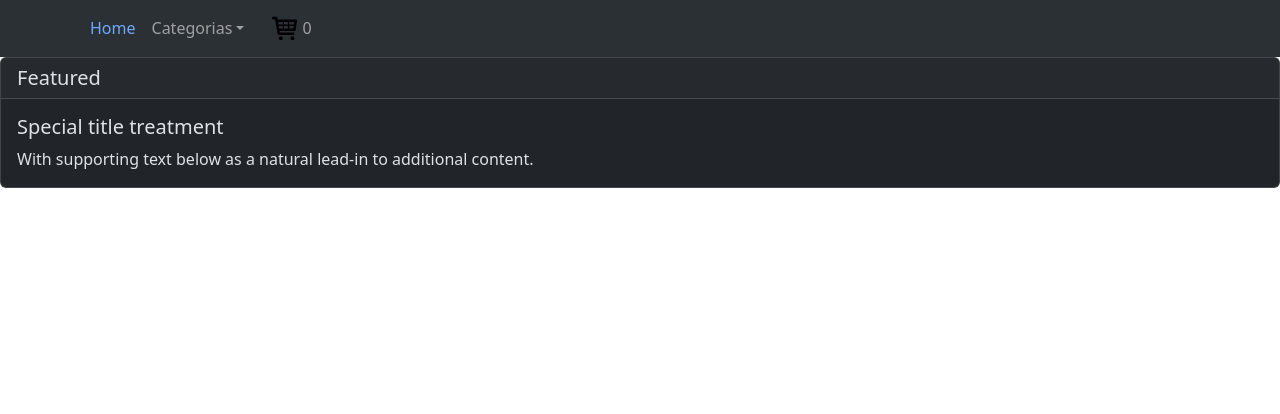
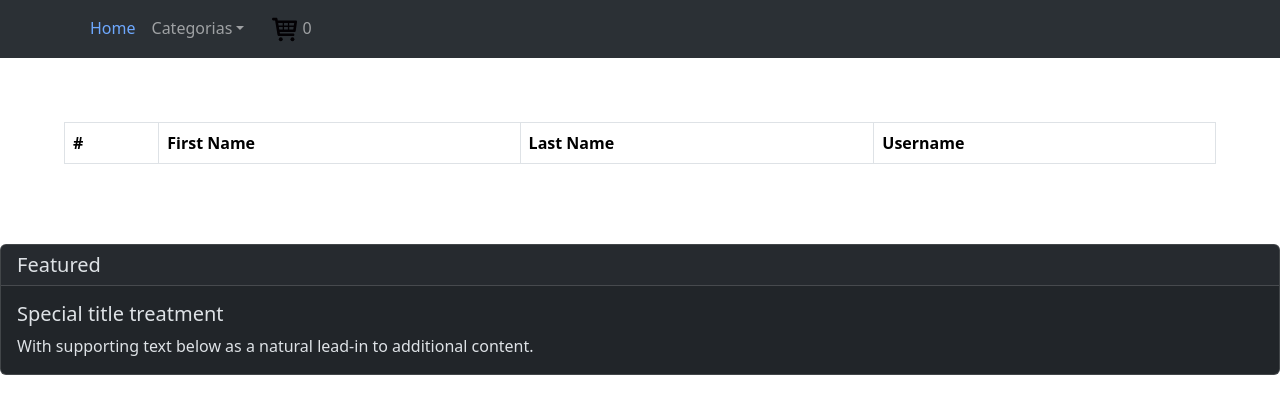
Before and after one commit to NahuelNavarro/PreEntrega2Navarro, a React (Create React App) app: page /ResumenProductos in a window 1280 px wide. Shown: the top 414 px of the page. Built offline with nearby package versions, Linux system fonts and the light colour scheme.

Commit message:
localStorageSinGuardarEnLocalStorage

```diff
--- a/src/App.js
+++ b/src/App.js
@@ -6,24 +6,24 @@ import { BrowserRouter, Route, Routes } from 'react-router-dom';
 import ProductoFiltrado from './components/ListaCards/ProductoFiltrado';
 import Prueba from './components/NavBar/prueba';
 import CardDetalle from './components/Card/CardDetalle';
-import { ColeccionContext } from './context/ColeccionContext';
-import { useContext, useState } from 'react';
+import ContextProvider from './components/ContextProvider/ContextProvider';
+import ResumenProductos from './components/ResumenProductos/ResumenProductos';
 
 function App() {
-  const [coleccion,setColeccion]=useState([])
 
   return (
-    <ColeccionContext.Provider value={{coleccion, setColeccion}}>
+    <ContextProvider>
       <BrowserRouter>
         <Layout>
           <Routes>
             <Route path='/' element={<ListaCards/>} />
             <Route path='/ProductoFiltrado/:title' element={<ProductoFiltrado/>} />
             <Route path='/DetalleProducto/:id' element={<CardDetalle/>} />
+            <Route path='/ResumenProductos' element={<ResumenProductos/>}/>
           </Routes>
         </Layout>
       </BrowserRouter>
-    </ColeccionContext.Provider>
+    </ContextProvider>
   );
 }
 
--- a/src/components/Card/CardDetalle.js
+++ b/src/components/Card/CardDetalle.js
@@ -6,9 +6,12 @@ import Button from 'react-bootstrap/Button';
 import Card from 'react-bootstrap/Card';
 
 export default function CardDetalle({}) {
-  const {coleccion, setColeccion} = useContext(ColeccionContext)
+  const {coleccion, setColeccion} = useContext(ColeccionContext, localStorage.getItem("Carrito")
+  )
   const [Filtrado, setFiltro] = useState([])
   const { id } = useParams()
+
+
 
 
 
@@ -23,9 +26,18 @@ export default function CardDetalle({}) {
   }, [id])
 
 
+
     const agregarCarrito = () => {
+
       setColeccion([...coleccion, Filtrado])
+
+
           };
+
+      localStorage.setItem("Carrito", JSON.stringify(coleccion))
+
+
+
 
 
 
@@ -38,7 +50,7 @@ export default function CardDetalle({}) {
             <Card.Title className='titulo'>{Filtrado.title}</Card.Title>
             <Card.Title className='descripcion'>{Filtrado.description}</Card.Title>
             <Card.Title className='precio'>${Filtrado.price}</Card.Title>
-            <Button variant="secondary" onClick= {agregarCarrito}>Agregar a carrito</Button>
+            <Button variant="secondary" onClick= {agregarCarrito} >Agregar a carrito</Button>
           </Card.Body>
         </Card>
       </div>
--- /dev/null
+++ b/src/components/Card/CarritoFloat.js
@@ -0,0 +1,31 @@
+import React from 'react'
+import "./style.css"
+import { ColeccionContext } from "../../context/ColeccionContext";
+import {useContext,useEffect,useState} from 'react';
+import Table from 'react-bootstrap/Table';
+import Image from 'react-bootstrap/Image';
+
+
+
+export default function CarritoFloat({producto}) {
+
+    const { coleccion, setColeccion } = useContext(ColeccionContext)
+    useEffect(() => {
+    console.log(coleccion)
+    }, [coleccion])
+
+
+  return (
+
+    <div>
+
+      <tbody>
+        <tr>
+          <td>{producto.title}</td>
+          <td>${producto.price}</td>
+        </tr>
+      </tbody>
+
+    </div>
+  )
+}
--- /dev/null
+++ b/src/components/Card/TableTotal.js
@@ -0,0 +1,18 @@
+import React from 'react'
+import Table from 'react-bootstrap/Table';
+import Image from 'react-bootstrap/Image';
+
+
+
+export default function TableTotal({producto}) {
+  return (
+
+      <tr>
+        <td><Image className='size-img-resumen' src={producto.image} rounded /></td>
+        <td>{producto.title}</td>
+        <td>{producto.price}</td>
+        <td></td>
+      </tr>
+
+  )
+}
--- a/src/components/Card/style.css
+++ b/src/components/Card/style.css
@@ -1,7 +1,11 @@
 .size-img{
-    height: 300px;
+    height: 250px;
     width: 100%;
 
+}
+.size-img-resumen{
+    height: 70px;
+    width: 70px;
 }
 
 .container-box{
@@ -15,6 +19,7 @@
 
 .titulo  {
     font-size: 16px;
+    word-break:normal;
 }
 
 .descripcion{
@@ -28,3 +33,14 @@
 .cart{
     width: 39px;
     height: 38px;}
+
+.contenedor-float{
+        position: absolute;
+        margin-left: 50px;
+        width: 350px;
+        z-index: 1000;
+        height: 350px;
+        background: rgba(0, 0, 0, 0.925);
+        width: 350px;
+
+    }
--- a/src/components/CartWidget/CartWidget.js
+++ b/src/components/CartWidget/CartWidget.js
@@ -2,50 +2,51 @@ import "./style-CartWidget.css"
 import Image from 'react-bootstrap/Image';
 import Icono from "./assets/carritocompra.svg"
 import { ColeccionContext } from "../../context/ColeccionContext";
-import React, { createElement, useContext } from "react";
+import React, { createElement, useContext, useEffect, useState } from "react";
+import { Link } from "react-router-dom";
+import CarritoFloat from "../Card/CarritoFloat";
+import CardDetalle from "../Card/CardDetalle";
+
 
 
 
 const CartWidget = () => {
     const { coleccion, setColeccion } = useContext(ColeccionContext)
-
-    function mostrarCarrito() {
-        if(coleccion.length >=1){        const contenedorProductos = document.querySelector(".contenedorProducto");
-        contenedorProductos.innerHTML = "";
-
-        coleccion.forEach(producto => {
-
-            const div = document.createElement("tr");
-            div.innerHTML = `
-            <tr>
-                <th scope="row"><img src="${producto.image}" class="img-float" alt=""></th>
-                <td>${producto.title}</td>
-                <td>$${producto.price}</td>
-                <td ><button>X</button></td>
-
-            </tr>
-            `;
-            contenedorProductos.appendChild(div);
-        });
-        }
-
-    };
+    useEffect(() => {
+    }, [coleccion])
 
 
+    /*function mostrarCarrito() {
+        coleccion.length>=1?document.getElementById("contenedor-float").style.display = "block":document.getElementById("contenedor-float").style.display = "none"
+    }
+
+    function ocultarCarrito() {
+        document.getElementById("contenedor-float").style.display = "none"
+    }*/
+
+    const [mostrarCarrito, setMostrarCarrito] = useState(true)
+
+    const mostrarCarritoFuncion = () => {
+
+        coleccion.length>=1?setMostrarCarrito(!mostrarCarrito): setMostrarCarrito(mostrarCarrito)
+    }
+
+    const ocultarCarritoFuncion = () =>{
+        setMostrarCarrito(true)
+    }
 
 
     return (
         <div className="container d-flex">
-            <Image onMouseOver={mostrarCarrito()} src={Icono} fluid className="cart-widget" />
+            <Link to="/ResumenProductos" ><Image onMouseOver={mostrarCarritoFuncion} onMouseOut={ocultarCarritoFuncion} /*onMouseOut={ocultarCarrito}*/ src={Icono} fluid className="cart-widget" /></Link>
             <div>{coleccion.length}</div>
-            <div className="contenedor-float" >
-                <div class="carrito">
-                    <table class="table table-sm table-dark">
-                        <tbody className="contenedorProducto">
-                        </tbody>
-                    </table>
-                </div>
+            <div className="contenedor-float" id="contenedor-float" style={mostrarCarrito?{display:"none"}:{display:"block "}}>
+                <p>Bienvenido</p>
+                {coleccion.map((elm) => {
+                    return <CarritoFloat producto={elm} />
+                })}
             </div>
+
         </div>
     )
 
--- a/src/components/CartWidget/style-CartWidget.css
+++ b/src/components/CartWidget/style-CartWidget.css
@@ -3,10 +3,7 @@
     padding-right: 5px;
 }
 
-.contenedorProducto{
 
-z-index: 1000000000;
-display: block;}
 
 
 
@@ -14,11 +11,14 @@ display: block;}
     width: 50px;
 }
 
+
 .contenedor-float{
-    z-index: 10000000;
     position: absolute;
-    padding-left: 80px;
+    margin-left: 50px;
+    width: 350px;
+    z-index: 1000;
+    height: 350px;
+    background: rgba(0, 0, 0, 0.418);
     width: 350px;
 
-
 }
--- /dev/null
+++ b/src/components/ContextProvider/ContextProvider.js
@@ -0,0 +1,18 @@
+import React, { useEffect } from 'react'
+import { ColeccionContext } from '../../context/ColeccionContext'
+import { useState } from 'react'
+
+export default function ContextProvider({children}) {
+    const [coleccion,setColeccion]=useState([])
+
+
+
+
+
+  return (
+    <ColeccionContext.Provider value={{coleccion, setColeccion}}>
+        {children}
+    </ColeccionContext.Provider>
+
+  )
+}
--- a/src/components/NavBar/NavBar.js
+++ b/src/components/NavBar/NavBar.js
@@ -25,8 +25,7 @@ const NavBar = () => {
               <NavDropdown.Item href="#action/3.3"><Link to="/ProductoFiltrado/men's clothing" style={{ textDecoration: 'none' }}>men's clothing</Link></NavDropdown.Item>
               <NavDropdown.Item href="#action/3.3"><Link to="/ProductoFiltrado/women's clothing" style={{ textDecoration: 'none' }}>women's clothing</Link></NavDropdown.Item>
               <NavDropdown.Divider />
-              <NavDropdown.Item href="#action/3.4">
-                Separated link
+              <NavDropdown.Item href="#action/3.4" >
               </NavDropdown.Item>
             </NavDropdown>
             <Nav.Link href="#link"><CartWidget /></Nav.Link>
--- /dev/null
+++ b/src/components/ResumenProductos/ResumenProductos.js
@@ -0,0 +1,40 @@
+import React from 'react'
+import { ColeccionContext } from "../../context/ColeccionContext";
+import {useContext,useEffect,useState} from 'react';
+import TableTotal from '../Card/TableTotal';
+import Table from 'react-bootstrap/Table';
+
+
+
+export default function ResumenProductos() {
+    const { coleccion, setColeccion } = useContext(ColeccionContext)
+
+
+    useEffect(() => {
+      }, [coleccion])
+
+  return (
+    <div className='container-box '>
+
+    <Table striped bordered hover>
+    <thead>
+      <tr>
+        <th>#</th>
+        <th>First Name</th>
+        <th>Last Name</th>
+        <th>Username</th>
+      </tr>
+    </thead>
+    <tbody>
+    {coleccion.map((elm)=>{
+            return <TableTotal producto={elm}/>
+            })}
+
+    </tbody>
+  </Table>
+    </div>
+
+
+    )
+
+}
```
